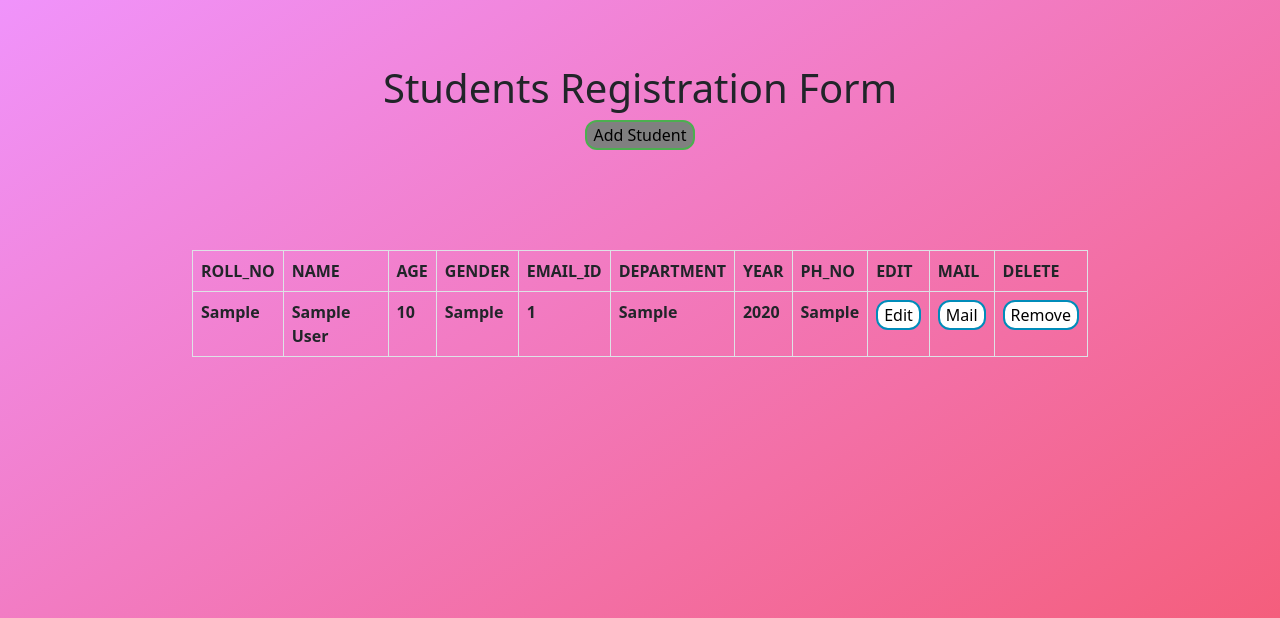
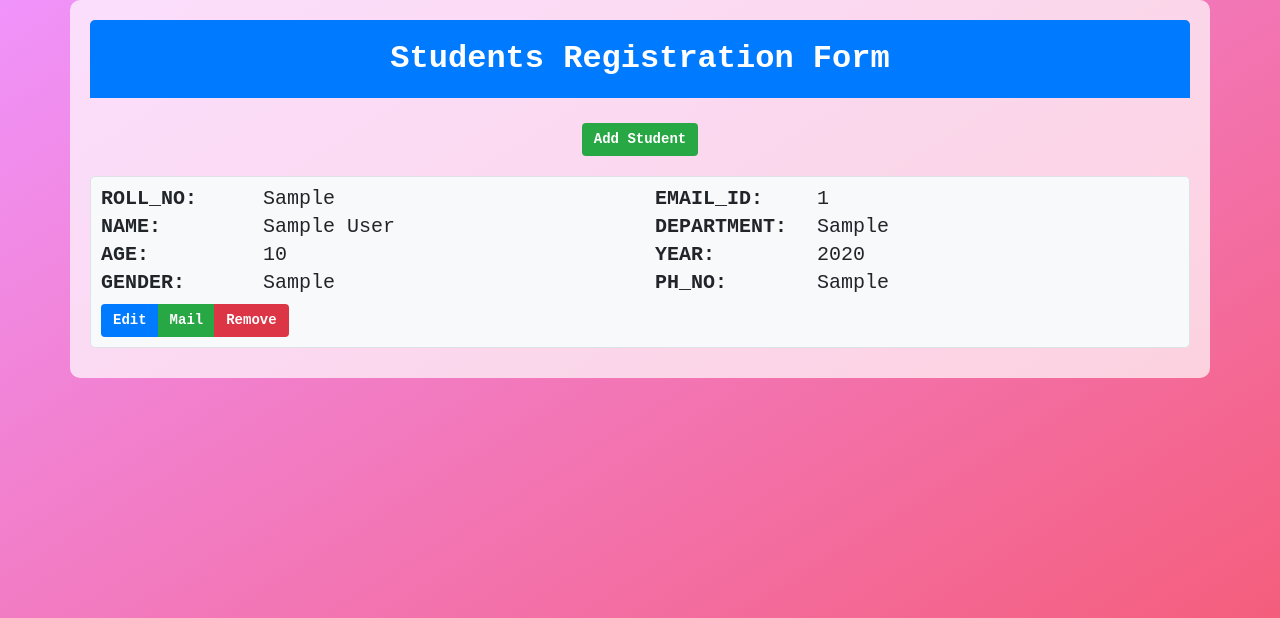
Before and after one commit to sujai257/Students-Registeration-System, a Flask app: page / in a window 1280 px wide. Shown: the top 618 px of the page. Run offline with Flask 3, Linux system fonts and the light colour scheme; tables that the repository leaves empty or names only in its code hold one stand-in row (values such as "Sample post"); some libraries are stand-ins or nearby versions.

Commit message:
UI change

```diff
--- a/app.py
+++ b/app.py
@@ -1,105 +1,120 @@
-from flask import Flask,render_template,redirect,url_for
+from flask import Flask, render_template, redirect, url_for, request
 from flask_mysqldb import MySQL
-from flask.templating import render_template_string
-from flask.globals import request
-from pip._internal import req
-from test.test_contains import seq
-from flask_mail import Mail,Message
-app =Flask(__name__)
-app.config["MYSQL_HOST"]="localhost"
-app.config["MYSQL_USER"]="root"
-app.config["MYSQL_PASSWORD"]="root"
-app.config["MYSQL_DB"]="dbname"
-app.config["MYSQL_CURSORCLASS"]="DictCursor"
-mysql=MySQL(app)
+from flask_mail import Mail, Message
 
-mail = Mail(app)
-app.config['MAIL_SERVER']='smtp.gmail.com'
+app = Flask(__name__)
+
+# MySQL Configuration
+app.config["MYSQL_HOST"] = "localhost"
+app.config["MYSQL_USER"] = "root"
+app.config["MYSQL_PASSWORD"] = "root"
+app.config["MYSQL_DB"] = "sujai"
+app.config["MYSQL_CURSORCLASS"] = "DictCursor"
+mysql = MySQL(app)
+
+# Mail Configuration
+app.config['MAIL_SERVER'] = 'smtp.gmail.com'
 app.config['MAIL_PORT'] = 465
-app.config['MAIL_USERNAME'] = 'mailid@gmail.com'
-app.config['MAIL_PASSWORD'] = '******'
+app.config['MAIL_USERNAME'] = '20s147@kce.ac.in'  # Replace with your email
+app.config['MAIL_PASSWORD'] = 'Sujai@257'  # Replace with your email password
 app.config['MAIL_USE_TLS'] = False
 app.config['MAIL_USE_SSL'] = True
 mail = Mail(app)
+
+
 @app.route('/')
 def index():
-    con = mysql.connection.cursor()
-    sql ='select * from student'
-    con.execute(sql)
-    res=con.fetchall()
-    success_message = request.args.get('success_message')
-    if success_message:
-        return render_template('index.html', data=res, success_message=success_message)
-    else:
-        return render_template('index.html', data=res)
+    try:
+        con = mysql.connection.cursor()
+        sql = 'select * from student'
+        con.execute(sql)
+        res = con.fetchall()
+        con.close()
+        success_message = request.args.get('success_message')
+        if success_message:
+            return render_template('index.html', data=res, success_message=success_message)
+        else:
+            return render_template('index.html', data=res)
+    except Exception as e:
+        return render_template("error.html", error_message=str(e))
 
-@app.route('/addrecord',methods=['GET','POST'])
+
+@app.route('/addrecord', methods=['GET', 'POST'])
 def addrecord():
-    if(request.method=='POST'):
-        roll=request.form['roll']
-        name=request.form['name']
-        age=request.form['age']
-        gender=request.form['gender']
-        email=request.form['email']
-        dept=request.form['department']
-        year=request.form['year']
-        ph=request.form['ph']
-        con=mysql.connection.cursor()
-        try:
-            sql="insert into student values(%s,%s,%s,%s,%s,%s,%s,%s);"
-            con.execute(sql,[roll,name,age,gender,email,dept,year,ph])
+    try:
+        if request.method == 'POST':
+            roll = request.form['roll']
+            name = request.form['name']
+            age = request.form['age']
+            gender = request.form['gender']
+            email = request.form['email']
+            dept = request.form['department']
+            year = request.form['year']
+            ph = request.form['ph']
+            con = mysql.connection.cursor()
+            sql = "INSERT INTO student VALUES (%s, %s, %s, %s, %s, %s, %s, %s);"
+            con.execute(sql, [roll, name, age, gender, email, dept, year, ph])
             mysql.connection.commit()
-        except:
-            return render_template("error.html")
+            con.close()
+            return redirect(url_for('index'))
+        return render_template('addrecord.html')
+    except Exception as e:
+        return render_template("error.html", error_message=str(e))
+
+
+@app.route("/edit/<string:roll>", methods=['GET', 'POST'])
+def edit(roll):
+    try:
+        con = mysql.connection.cursor()
+        if request.method == 'POST':
+            name = request.form['name']
+            age = request.form['age']
+            gender = request.form['gender']
+            email = request.form['email']
+            dept = request.form['department']
+            year = request.form['year']
+            ph = request.form['ph']
+            upq = 'UPDATE student SET name=%s, age=%s, gender=%s, email_id=%s, dept=%s, year=%s, ph_no=%s WHERE roll_no=%s'
+            con.execute(upq, [name, age, gender, email, dept, year, ph, roll])
+            mysql.connection.commit()
+            con.close()
+            return redirect(url_for('index'))
+        sql = "SELECT * FROM student WHERE roll_no=%s"
+        con.execute(sql, [roll])
+        res = con.fetchone()
         con.close()
-        return redirect(url_for('index'))
-    return render_template('addrecord.html')
+        return render_template("edit.html", data=res)
+    except Exception as e:
+        return render_template("error.html", error_message=str(e))
 
-@app.route("/edit/<string:roll>",methods=['GET','POST'])
-def edit(roll):
-    con=mysql.connection.cursor()
-    if request.method=='POST':
-        name=request.form['name']
-        age=request.form['age']
-        gender=request.form['gender']
-        email=request.form['email']
-        dept=request.form['department']
-        year=request.form['year']
-        ph=request.form['ph']
-        upq='update student  set name=%s,age=%s,gender=%s,email_id=%s,dept=%s,year=%s,ph_no=%s where roll_no=%s'
-        con.execute(upq,[name,age,gender,email,dept,year,ph,roll])
-        mysql.connection.commit()
-        con.close()
-        return redirect(url_for('index'))
-    con=mysql.connection.cursor()
-    sql="select * from student where roll_no=%s"
-    con.execute(sql,[roll])
-    res=con.fetchone()
-    return render_template("edit.html",data =res)
 
 @app.route('/remove/<string:roll>')
 def remove(roll):
-    con = mysql.connection.cursor()
-    sql = 'DELETE FROM student WHERE roll_no = %s'
-    con.execute(sql, [roll])
-    mysql.connection.commit()
-    con.close()
-    success_message = "Record deleted successfully"
-    return redirect(url_for('index', success_message=success_message))
+    try:
+        con = mysql.connection.cursor()
+        sql = 'DELETE FROM student WHERE roll_no = %s'
+        con.execute(sql, [roll])
+        mysql.connection.commit()
+        con.close()
+        success_message = "Record deleted successfully"
+        return redirect(url_for('index', success_message=success_message))
+    except Exception as e:
+        return render_template("error.html", error_message=str(e))
 
-@app.route('/mailedit/<string:mm>',methods=['POST','GET'])
+
+@app.route('/mailedit/<string:mm>', methods=['POST', 'GET'])
 def mailedit(mm):
-    if request.method=='POST':
-        try:
-            rev= request.form ['email']
-            msg = Message(request.form['subject'],sender ='mailid@gmail.com',recipients = [rev])
+    try:
+        if request.method == 'POST':
+            rev = request.form['email']
+            msg = Message(request.form['subject'], sender='20s147@kce.ac.in', recipients=[rev])
             msg.body = request.form['message']
             mail.send(msg)
-        except:
-            return render_template('error.html')
-        else:
             return redirect(url_for('index'))
-    return render_template("sendmail.html",data =mm)
-print("Hello")
-if __name__ == ("__main__"):
+        return render_template("sendmail.html", data=mm)
+    except Exception as e:
+        return render_template("error.html", error_message=str(e))
+
+
+if __name__ == "__main__":
     app.run(debug=True)
--- a/templates/index.html
+++ b/templates/index.html
@@ -1,83 +1,190 @@
 <!DOCTYPE html>
 <html>
 <head>
-<meta charset="ISO-8859-1">
-<title>Home</title>
-<link rel="stylesheet" href="{{url_for('static',filename='style.css')}}">
-<link rel="stylesheet"
-	href="{{url_for('static',filename='bootstrap.min.css')}}">
-<style type="text/css">
+    <meta charset="UTF-8">
+    <title>Students Registration Form</title>
+    <!-- Add the Bootstrap CSS link here -->
+    <link rel="stylesheet" href="https://stackpath.bootstrapcdn.com/bootstrap/4.5.2/css/bootstrap.min.css">
+    <style>
         body {
-	margin-top: 5%;
-	background: -webkit-linear-gradient(to bottom right, rgba(240, 147, 251, 1),
-		rgba(245, 87, 108, 1));
-	/* W3C, IE 10+/ Edge, Firefox 16+, Chrome 26+, Opera 12+, Safari 7+ */
-	background: linear-gradient(to bottom right, rgba(240, 147, 251, 1),
-		rgba(245, 87, 108, 1));
+            background: linear-gradient(to bottom right, rgba(240, 147, 251, 1), rgba(245, 87, 108, 1));
             background-repeat: no-repeat;
             background-position: center;
             background-attachment: fixed;
+            font-family: Arial, sans-serif;
+            margin: 0;
+            padding: 0;
+        }
+
+        .container {
+            padding: 20px;
+            background-color: rgba(255, 255, 255, 0.7);
+            border-radius: 10px;
+        }
+
+        .header {
+            background-color: #007bff;
+            color: #fff;
+            padding: 20px;
+            border-radius: 5px 5px 0 0;
+            text-align: center;
+            margin-bottom: 20px;
+        }
+
+        .header h1 {
+            margin: 0;
+            font-size: 32px;
+            font-weight: bold;
+        }
+
+        .add-student-btn-container {
+            text-align: center;
+            margin-bottom: 20px;
+        }
+
+        .add-student-btn {
+            padding: 12px 24px;
+            font-size: 16px;
+            font-weight: bold;
+            text-align: center;
+            text-decoration: none;
+            white-space: nowrap;
+            cursor: pointer;
+            border: none;
+            border-radius: 4px;
+            margin-top: 5px;
+            background-color: #28a745;
+            color: #fff;
+        }
+
+        .add-student-btn:hover {
+            background-color: #1e7e34;
+        }
+
+        .student-details {
+            padding: 10px;
+            border: 1px solid #dee2e6;
+            border-radius: 5px;
+            background-color: #f8f9fa;
+            margin-bottom: 10px;
+        }
+
+        .student-details p {
+            margin: 0;
+        }
+
+        .btn {
+            padding: 6px 12px;
+            font-size: 14px;
+            font-weight: bold;
+            text-align: center;
+            text-decoration: none;
+            white-space: nowrap;
+            cursor: pointer;
+            border: none;
+            border-radius: 4px;
+            margin-top: 5px;
+        }
+
+        .btn-primary {
+            background-color: #007bff;
+            color: #fff;
+        }
+
+        .btn-primary:hover {
+            background-color: #0056b3;
+        }
+
+        .btn-success {
+            background-color: #28a745;
+            color: #fff;
+        }
+
+        .btn-success:hover {
+            background-color: #1e7e34;
+        }
+
+        .btn-danger {
+            background-color: #dc3545;
+            color: #fff;
+        }
+
+        .btn-danger:hover {
+            background-color: #a71d2a;
+        }
+		body {
+            font-family: "Courier New", monospace;
+        }
+
+        .student-details strong {
+            display: inline-block;
+            min-width: 150px; /* Set a fixed width for the label section */
+        }
+    body {
+            font-family: "Courier New", monospace;
+        }
+
+        .student-details strong {
+            display: inline-block;
+            min-width: 150px; /* Set a fixed width for the label section */
         }
     </style>
 </head>
 <body>
-	<center>
-		<div>
-			<div class="card-header-blue">
-				<h1 class="card-heading">Students Registration Form</h1>
+    <div class="container">
+        <div class="header">
+            <h1>Students Registration Form</h1>
         </div>
-			<a href="{{url_for('addrecord')}}">
-				<button class="button button1" type="button">Add Student</button>
-			</a>
+        <div class="add-student-btn-container">
+            <a href="{{url_for('addrecord')}}" class="btn add-student-btn">Add Student</a>
         </div>
         <div class="mid">
-			<table class="table table-bordered">
-				<tr>
-					<th>ROLL_NO</th>
-					<th>NAME</th>
-					<th>AGE</th>
-					<th>GENDER</th>
-					<th>EMAIL_ID</th>
-					<th>DEPARTMENT</th>
-					<th>YEAR</th>
-					<th>PH_NO</th>
-					<th>EDIT</th>
-					<th>MAIL</th>
-					<th>DELETE</th>
-				</tr>
-				{% for d in data%}
-				<tr>
-					<th>{{d.roll_no}}</th>
-					<th>{{d.name}}</th>
-					<th>{{d.age}}</th>
-					<th>{{d.gender}}</th>
-					<th>{{d.email_id}}</th>
-					<th>{{d.dept}}</th>
-					<th>{{d.year}}</th>
-					<th>{{d.ph_no}}</th>
-					<th><a href="{{url_for('edit',roll=d.roll_no)}}"><button class="button button2" type="button">Edit</button> </a></th>
-					<th><a href="{{url_for('mailedit',mm=d.email_id)}}"><button class="button button2" type="button">Mail</button> </a></th>
-					<td><button class="button button2" type="button"data-roll="{{ d.roll_no }}" onclick="confirmDelete(this)">Remove</button></td>
-					</tr>
+            {% for d in data %}
+            <div class="student-details">
+                <div class="row">
+                    <div class="col-md-6">
+                        <h5 class="mb-1"><strong>ROLL_NO:</strong> {{ d.roll_no }}</h5>
+                        <h5 class="mb-1"><strong>NAME:</strong> {{ d.name }}</h5>
+                        <h5 class="mb-1"><strong>AGE:</strong> {{ d.age }}</h5>
+                        <h5 class="mb-1"><strong>GENDER:</strong> {{ d.gender }}</h5>
+                    </div>
+                    <div class="col-md-6">
+                        <h5 class="mb-1"><strong>EMAIL_ID:</strong> {{ d.email_id }}</h5>
+                        <h5 class="mb-1"><strong>DEPARTMENT:</strong> {{ d.dept }}</h5>
+                        <h5 class="mb-1"><strong>YEAR:</strong> {{ d.year }}</h5>
+                        <h5 class="mb-1"><strong>PH_NO:</strong> {{ d.ph_no }}</h5>
+                    </div>
+                </div>
+                <div class="row">
+                    <div class="col-md-12">
+                        <div class="btn-group">
+                            <a href="{{ url_for('edit', roll=d.roll_no) }}" class="btn btn-primary">Edit</a>
+                            <a href="{{ url_for('mailedit', mm=d.email_id) }}" class="btn btn-success">Mail</a>
+                            <button class="btn btn-danger" type="button" data-roll="{{ d.roll_no }}" onclick="confirmDelete(this)">Remove</button>
+                        </div>
+                    </div>
+                </div>
+            </div>
             {% endfor %}
-			</table>
         </div>
-	</center>
-</body>
+    </div>
+
     <script>
         var success_message = "{{ success_message }}";
         if (success_message) {
             alert(success_message);
         }
+
         function confirmDelete(button) {
             var s = prompt("Enter CONFIRM to delete:");
             if (s === "CONFIRM") {
                 var rollNo = button.getAttribute("data-roll");
                 var url = "/remove/" + rollNo;
                 window.location.href = url;
+            } else {
+                alert("Record cannot be deleted.");
             }
-	else
-	alert("record con not delete")
         }
     </script>
+</body>
 </html>
```
Lines whose indentation alone changed are shown as unchanged.
